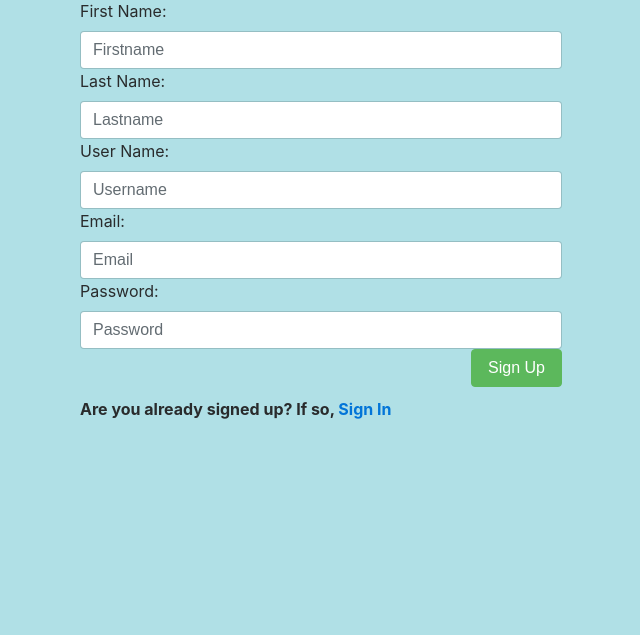
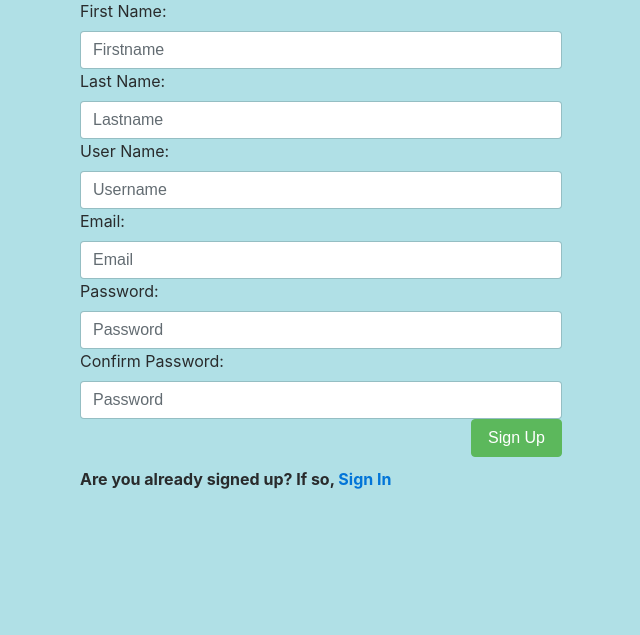
Before and after one commit to Betty-Kebenei/shopping-list, a Flask app: page / in a window 1280 px wide. Shown: the part 169-804 px from the top of the page, without its empty margins (319-959 px from the left). Before the commit the page ends 588 px from the top, so only its background shows below. Run offline with Flask 2, Linux system fonts and the light colour scheme; some libraries are stand-ins or nearby versions.

Commit message:
Add confirm password field

```diff
--- a/app/forms.py
+++ b/app/forms.py
@@ -24,6 +24,7 @@ class SignupForm(Form):
                                                         'Input should contain [A-Za-z0-9_-] spaces')])
     email = StringField('Email:', validators=[Email(), InputRequired()])
     password = PasswordField('Password:', validators=[Length(6, 50), InputRequired()])
+    con_password = PasswordField('Confirm Password:', validators=[Length(6, 50), InputRequired()])
     submit = SubmitField('Sign Up')
 
 
--- a/app/templates/signup.html
+++ b/app/templates/signup.html
@@ -41,6 +41,7 @@
                     {{form.username.label}} {{form.username(placeholder="Username", class="form-control", id="username")}}
                     {{form.email.label}} {{form.email(placeholder="Email", class="form-control", id="email")}}
                     {{form.password.label}} {{form.password(placeholder="Password", class="form-control", id="password")}}
+                    {{form.con_password.label}} {{form.con_password(placeholder="Password", class="form-control", id="password")}}
                     {{form.submit(class="btn btn-success", style="float:right")}}
                     </form>
                     <br><br>
--- a/app/views.py
+++ b/app/views.py
@@ -36,8 +36,12 @@ def signup():
         username = form.username.data
         email = form.email.data
         password = form.password.data
-        user = User(firstname, lastname, username, email, password)
-        users.append(user)
+        con_password = form.con_password.data
+        if password == con_password:
+            user = User(firstname, lastname, username, email, password)
+            users.append(user)
+        else:
+            flash('Password not equal to con_password.')
         return redirect(url_for('signin'))
     return render_template("signup.html", form=form)
 
```
